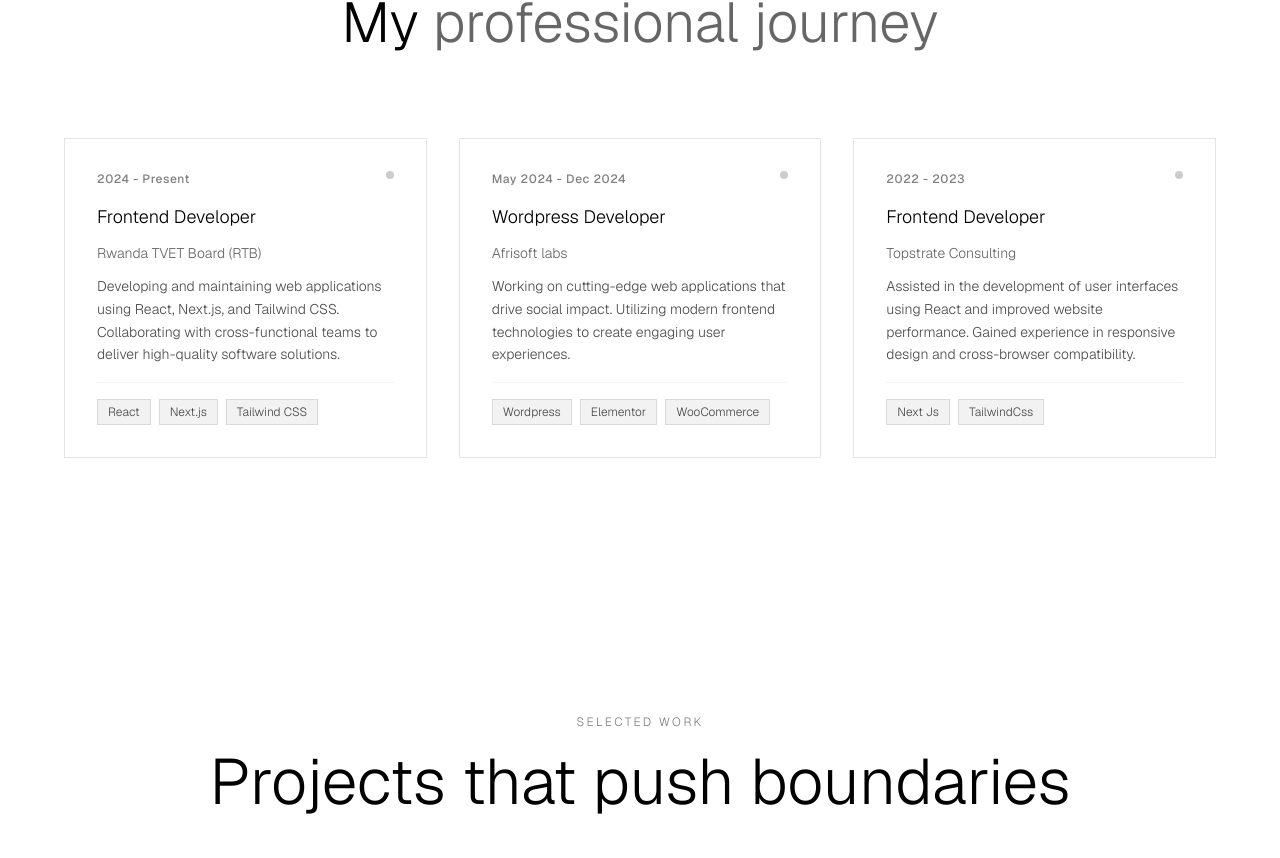
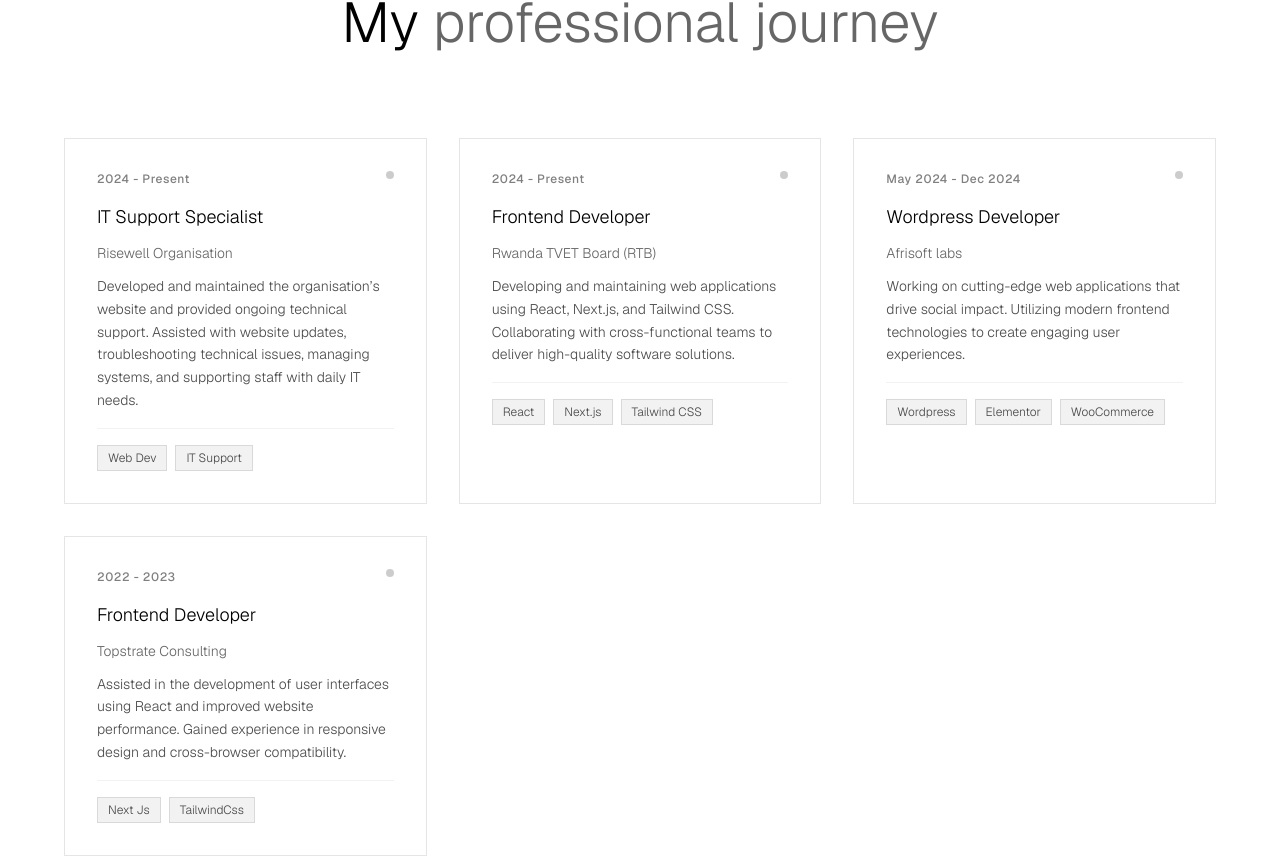
Before and after one commit to u-leslie/l3slie, a React (Vite) app: page / in a window 1280 px wide. Shown: the part 968-1826 px from the top of the page. Built offline with nearby package versions, Linux system fonts and the light colour scheme.

Commit message:
Add IT Support Specialist experience entry
Added new experience entry for IT Support Specialist role.

```diff
--- a/src/constants/data.ts
+++ b/src/constants/data.ts
@@ -105,6 +105,14 @@ export const projects = [
 
 export const experiences = [
   {
+  year: "2024 - Present",
+  title: "IT Support Specialist",
+  company: "Risewell Organisation",
+  description:
+    "Developed and maintained the organisation’s website and provided ongoing technical support. Assisted with website updates, troubleshooting technical issues, managing systems, and supporting staff with daily IT needs.",
+  tech: ["Web Dev","IT Support"],
+},
+  {
     year: "2024 - Present",
     title: "Frontend Developer",
     company: "Rwanda TVET Board (RTB)",
```
